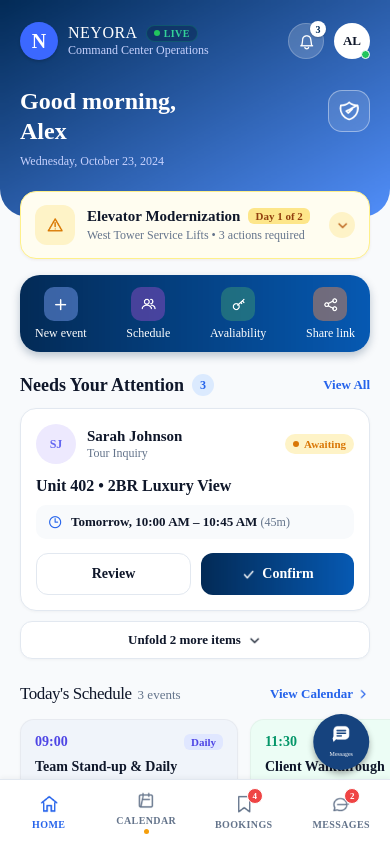
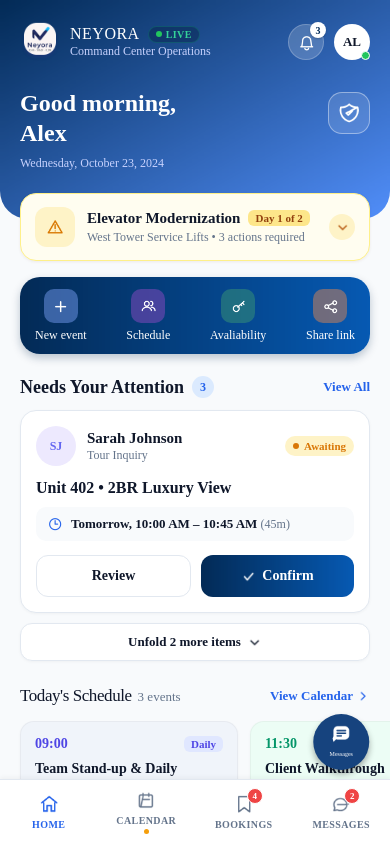
Before and after one commit to devwebknots/Neyora--Mobile, a React Native app: screen /Home in a window 390 px wide. Built offline with nearby package versions, Linux system fonts and the light colour scheme.

Commit message:
change: logo change done

```diff
--- a/src/features/home/components/HeaderSection.tsx
+++ b/src/features/home/components/HeaderSection.tsx
@@ -6,6 +6,7 @@
 
 import React from 'react';
 import {
+  Image,
   StyleSheet,
   Text,
   TouchableOpacity,
@@ -47,9 +48,11 @@ export const HeaderSection: React.FC<HeaderSectionProps> = ({
       <View style={styles.topBar}>
         {/* Brand Monogram & Live Status */}
         <View style={styles.brandRow}>
-          <View style={styles.logoBadge}>
-            <Text style={styles.logoText}>N</Text>
-          </View>
+          <Image
+            source={require('@/assets/images/neyora_logo.png')}
+            style={styles.logoImage}
+            resizeMode="contain"
+          />
           <View style={styles.brandTextColumn}>
             <View style={styles.brandTitleRow}>
               <Text style={styles.brandTitle}>NEYORA</Text>
@@ -129,25 +132,10 @@ const styles = StyleSheet.create({
     flexDirection: 'row',
     alignItems: 'center',
   },
-  logoBadge: {
-    width: moderateScale(38),
-    height: moderateScale(38),
-    borderRadius: moderateScale(19),
-    backgroundColor: '#3B68FF',
-    alignItems: 'center',
-    justifyContent: 'center',
+  logoImage: {
+    width: moderateScale(40),
+    height: moderateScale(40),
     marginRight: moderateScale(10),
-    shadowColor: '#000',
-    shadowOffset: { width: 0, height: 2 },
-    shadowOpacity: 0.15,
-    shadowRadius: 3,
-    elevation: 3,
-  },
-  logoText: {
-    fontFamily: typography.fontFamily.body.bold,
-    fontSize: scaleFont(20),
-    color: colors.white,
-    fontWeight: typography.fontWeight.bold,
   },
   brandTextColumn: {
     justifyContent: 'center',
```
Also changed, not shown: src/assets/images/neyora_logo.png (added).
